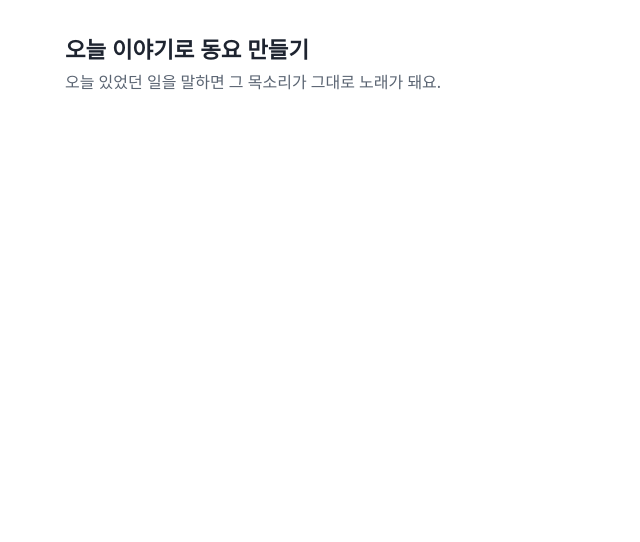
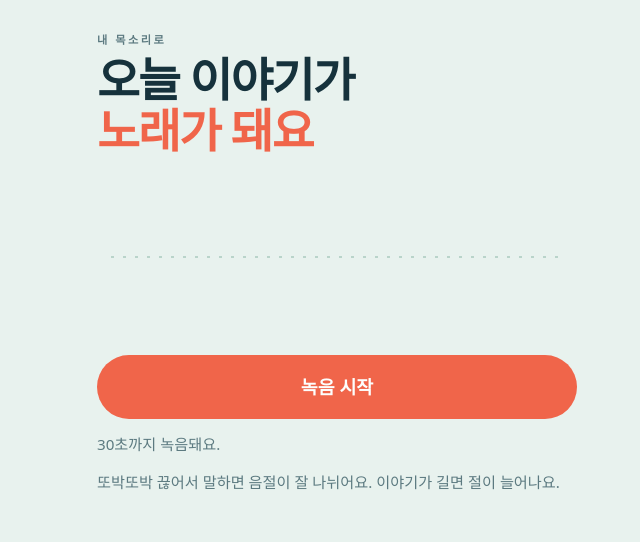
Before and after one commit to wootaeng/melody_child, a website with bundled scripts: page index.html in a window 1280 px wide. Shown: the whole page, without its empty margins (303-943 px from the left). Built offline with nearby package versions, Linux system fonts and the light colour scheme.

Commit message:
design: 민트 종이 팔레트와 음절 구슬 멜로디로 화면 개편
파형만 보여주던 화면을 melody.notes 기반 구슬 줄로 바꿨다 — 음절 하나가
구슬 하나, 높이가 음높이, 크기가 음 길이이고 절 경계에 눈금이 선다.
재생하면 소리에 맞춰 차례로 켜진다. 코랄은 목소리에만 써서 화면에서
가장 뜨거운 색이 곧 아이 목소리가 되게 했다.

```diff
--- a/index.html
+++ b/index.html
@@ -1,67 +1,186 @@
 <meta charset="utf-8" />
 <meta name="viewport" content="width=device-width, initial-scale=1" />
+<meta name="theme-color" content="#e8f2ee" />
 <title>오늘 이야기로 동요 만들기</title>
 <style>
-  :root { color-scheme: light; }
+  :root {
+    color-scheme: light;
+
+    /* 민트 종이 위의 청록 잉크. 코랄은 목소리에만 쓴다 —
+       페이지에서 가장 뜨거운 색이 곧 아이 목소리다. */
+    --ground: #e8f2ee;
+    --card: #fdfefd;
+    --ink: #16323c;
+    --ink-soft: #5c7a80;
+    --voice: #f0654a;
+    --voice-rest: #f6c5b6;
+    --beat: #f5c64c;
+    --rule: #b9d4ca;
+
+    /* ui-rounded는 iOS·macOS에서 SF Rounded로 잡힌다. 아이용 화면에
+       맞는 둥근 끝을 외부 폰트 없이 얻는 유일한 경로다. */
+    --face: ui-rounded, 'Apple SD Gothic Neo', 'Malgun Gothic', system-ui, sans-serif;
+  }
+
+  * { box-sizing: border-box; }
+
   body {
-    font-family: system-ui, -apple-system, sans-serif;
-    margin: 0 auto;
-    padding: 2rem 1.25rem;
-    max-width: 34rem;
-    color: #1e2430;
+    margin: 0;
+    padding: 2rem 1.25rem 3rem;
+    background: var(--ground);
+    color: var(--ink);
+    font-family: var(--face);
+    line-height: 1.5;
+    -webkit-text-size-adjust: 100%;
   }
-  h1 { font-size: 1.4rem; margin-bottom: 0.25rem; }
-  p.sub { color: #5a6472; margin-top: 0; }
+
+  main { max-width: 30rem; margin: 0 auto; }
+
+  .eyebrow {
+    margin: 0;
+    font-size: 0.7rem;
+    font-weight: 700;
+    letter-spacing: 0.22em;
+    color: var(--ink-soft);
+  }
+
+  h1 {
+    margin: 0.35rem 0 0;
+    font-size: clamp(2rem, 11vw, 2.9rem);
+    font-weight: 800;
+    letter-spacing: -0.035em;
+    line-height: 1.08;
+  }
+
+  h1 em { font-style: normal; color: var(--voice); }
+
+  /* 시그니처: 음절 구슬. 음 하나가 구슬 하나, 높이가 음높이, 크기가 음 길이. */
+  #beads {
+    display: block;
+    width: 100%;
+    height: 148px;
+    margin: 1.75rem 0 1.5rem;
+  }
+
+  .stage { min-height: 11.5rem; }
+
   button {
     font: inherit;
-    padding: 0.7rem 1.1rem;
+    font-weight: 700;
     border: 0;
-    border-radius: 0.6rem;
-    background: #3b6fd4;
-    color: #fff;
+    border-radius: 999px;
+    background: var(--ink);
+    color: var(--card);
+    padding: 0.7rem 1.15rem;
     cursor: pointer;
   }
-  button.ghost { background: #eef1f6; color: #1e2430; }
-  #start, #stop { font-size: 1.2rem; padding: 1.1rem 2rem; border-radius: 999px; }
-  .buttons { display: flex; flex-wrap: wrap; gap: 0.5rem; margin-top: 1rem; }
-  /* 녹음 중 표시. 진폭을 그리려면 analyser + rAF 루프가 필요한데, "듣고 있다"는
-     신호에는 과하다. CSS 애니메이션이면 JS가 0줄이다. */
-  #meter { height: 0.75rem; border-radius: 999px; margin: 1.5rem 0; animation: listening 1.1s ease-in-out infinite; }
-  @keyframes listening { 0%, 100% { background: #eef1f6; } 50% { background: #3b6fd4; } }
-  @media (prefers-reduced-motion: reduce) { #meter { animation: none; background: #3b6fd4; } }
-  #waveform { width: 100%; height: 120px; border-radius: 0.6rem; }
-  #lyrics { font-size: 1.15rem; margin: 0.75rem 0 0; }
-  #notice, #result-note, #stt-warning { color: #a3560f; min-height: 1.4em; }
-  #live-transcript { font-size: 1.15rem; min-height: 1.6em; color: #3b6fd4; }
+
+  button:focus-visible { outline: 3px solid var(--voice); outline-offset: 3px; }
+
+  #start, #stop {
+    width: 100%;
+    font-size: 1.15rem;
+    padding: 1.15rem 1.5rem;
+    background: var(--voice);
+  }
+
+  .ghost { background: var(--card); color: var(--ink); box-shadow: inset 0 0 0 1.5px var(--rule); }
+
+  .actions { display: grid; grid-template-columns: 1fr 1fr; gap: 0.5rem; margin-top: 1.25rem; }
+  .actions #replay { grid-column: 1 / -1; background: var(--voice); }
+
+  .hint { margin: 0.9rem 0 0; color: var(--ink-soft); font-size: 0.95rem; }
+
+  /* 녹음 중 신호. 진폭을 그리려면 analyser + rAF 루프가 필요한데
+     "듣고 있다"는 신호에는 과하다. CSS 애니메이션이면 JS가 0줄이다. */
+  #meter {
+    height: 0.6rem;
+    border-radius: 999px;
+    background: var(--rule);
+    animation: listening 1.1s ease-in-out infinite;
+  }
+  @keyframes listening {
+    0%, 100% { background: var(--rule); }
+    50% { background: var(--voice); }
+  }
+
+  #live-transcript {
+    margin: 1rem 0 0;
+    min-height: 3.2em;
+    font-size: 1.2rem;
+    font-weight: 700;
+    letter-spacing: -0.02em;
+  }
+
+  /* 사실만 담는 칩 — 절 수와 음절 수는 아이가 확인할 수 있는 정보다. */
+  .chips { display: flex; flex-wrap: wrap; gap: 0.4rem; margin: 0 0 0.75rem; padding: 0; list-style: none; }
+  .chips li {
+    font-size: 0.75rem;
+    font-weight: 700;
+    letter-spacing: 0.04em;
+    padding: 0.3rem 0.6rem;
+    border-radius: 999px;
+    background: var(--card);
+    box-shadow: inset 0 0 0 1.5px var(--rule);
+  }
+
+  #lyrics { margin: 0 0 1rem; font-size: 1.2rem; font-weight: 700; letter-spacing: -0.02em; }
+
+  .voice-strip { margin: 0.5rem 0 0; }
+  .voice-strip figcaption {
+    font-size: 0.7rem;
+    font-weight: 700;
+    letter-spacing: 0.18em;
+    color: var(--ink-soft);
+    margin-bottom: 0.4rem;
+  }
+  #waveform { display: block; width: 100%; height: 56px; border-radius: 0.5rem; }
+
+  #notice, #stt-warning { margin: 0.9rem 0 0; color: #9c4a1c; font-size: 0.95rem; }
+  #notice:empty { display: none; }
+
+  @media (prefers-reduced-motion: reduce) {
+    #meter { animation: none; background: var(--voice); }
+  }
 </style>
 
-<h1>오늘 이야기로 동요 만들기</h1>
-<p class="sub">오늘 있었던 일을 말하면 그 목소리가 그대로 노래가 돼요.</p>
-<p id="notice"></p>
+<main>
+  <p class="eyebrow">내 목소리로</p>
+  <h1>오늘 이야기가<br /><em>노래가 돼요</em></h1>
 
+  <canvas id="beads" width="640" height="296" aria-hidden="true"></canvas>
+
+  <div class="stage">
     <section id="screen-idle" hidden>
       <button id="start">녹음 시작</button>
-  <p class="sub" id="limit-hint"></p>
-  <p class="sub">또박또박 끊어서 말하면 더 잘 만들어져요. 이야기가 길면 절이 늘어나요.</p>
+      <p class="hint" id="limit-hint"></p>
+      <p class="hint">또박또박 끊어서 말하면 음절이 잘 나뉘어요. 이야기가 길면 절이 늘어나요.</p>
     </section>
 
     <section id="screen-recording" hidden>
       <div id="meter"></div>
       <p id="live-transcript"></p>
+      <button id="stop">다 말했어요</button>
       <p id="stt-warning" hidden>이 브라우저는 받아쓰기를 지원하지 않아요. 노래는 그대로 만들어져요.</p>
-  <button id="stop">그만</button>
     </section>
 
     <section id="screen-result" hidden>
-  <canvas id="waveform" width="640" height="120"></canvas>
+      <ul class="chips" id="chips"></ul>
       <p id="lyrics" hidden></p>
-  <p id="result-note"></p>
-  <div class="buttons">
+      <figure class="voice-strip">
+        <figcaption>내 목소리</figcaption>
+        <canvas id="waveform" width="640" height="112"></canvas>
+      </figure>
+      <div class="actions">
         <button id="replay">다시 듣기</button>
         <button id="remix" class="ghost">새 멜로디</button>
-    <button id="download" class="ghost">WAV 저장</button>
+        <button id="download" class="ghost">노래 저장</button>
         <button id="again" class="ghost">다시 녹음</button>
       </div>
     </section>
+  </div>
+
+  <p id="notice"></p>
+</main>
 
 <script type="module" src="./src/ui.js"></script>
```
Lines whose indentation alone changed are shown as unchanged.
